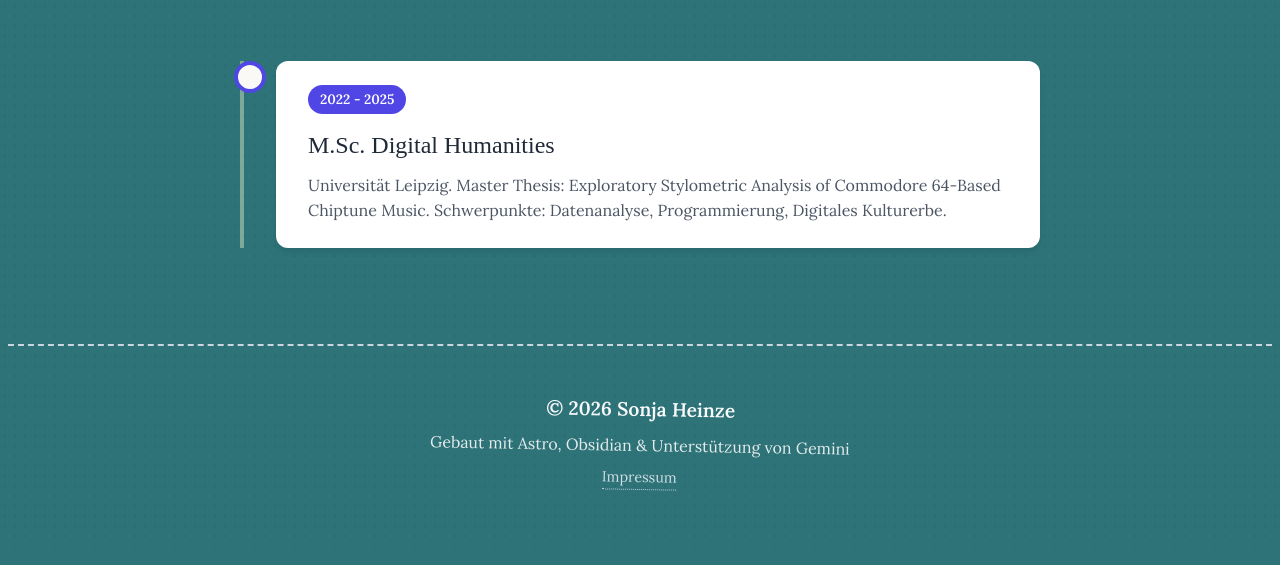
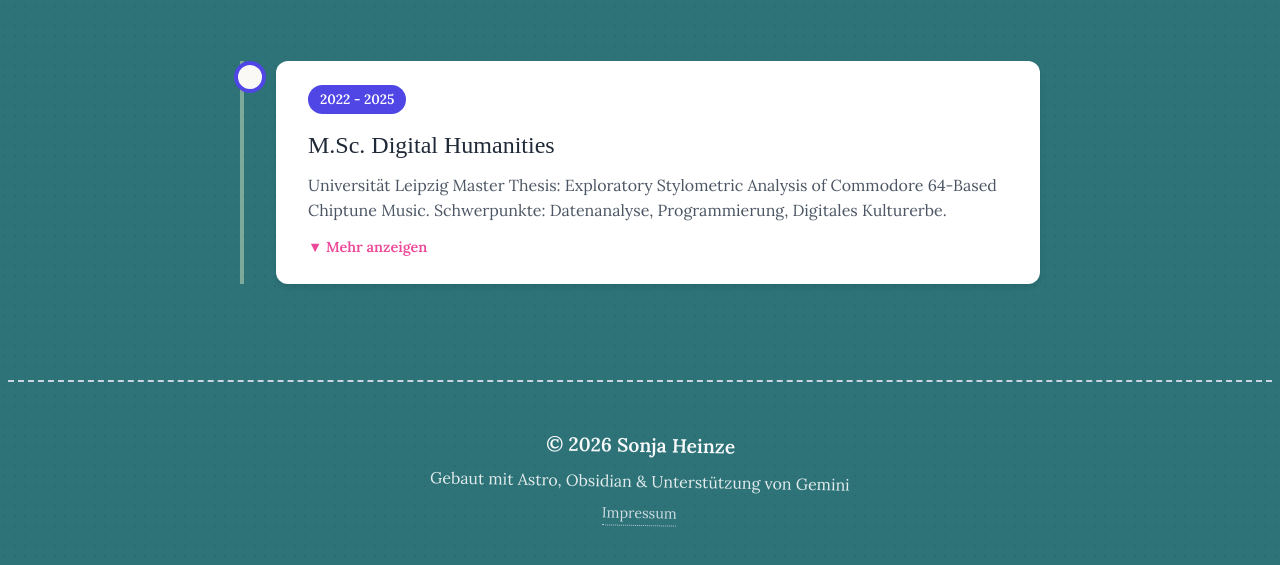
Before and after one commit to soheinze/soheinze.github.io, an Astro site: page /lebenslauf in a window 1280 px wide. Shown: the part 279-844 px from the top of the page. Built offline with nearby package versions, Linux system fonts and the light colour scheme; Astro itself is replaced by a stand-in of ours; a web font is replaced by a local one.

Commit message:
minor adjustments im design

```diff
--- a/src/content/lebenslauf/Master Studium.md
+++ b/src/content/lebenslauf/Master Studium.md
@@ -3,6 +3,8 @@ title: "M.Sc. Digital Humanities"
 year: "2022 - 2025"
 order: 1
 ---
-Universität Leipzig. Master Thesis: Exploratory Stylometric Analysis of Commodore 64-Based Chiptune Music.
+Universität Leipzig
+
+Master Thesis: Exploratory Stylometric Analysis of Commodore 64-Based Chiptune Music.
 
 Schwerpunkte: Datenanalyse, Programmierung, Digitales Kulturerbe.
--- a/src/pages/impressum.astro
+++ b/src/pages/impressum.astro
@@ -47,6 +47,7 @@ const pageTitle = "Impressum";
     max-width: 700px;
     margin: 3rem auto;
     background: #fff;
+    color: #1f2937; /* A11Y FIX: Dunkler Text auf weißem Hintergrund */
     padding: 3rem;
     box-shadow: 0 4px 15px rgba(0,0,0,0.05);
     /* Das Impressum liegt ganz gerade und ordentlich auf dem Tisch */
--- a/src/pages/lebenslauf.astro
+++ b/src/pages/lebenslauf.astro
@@ -25,10 +25,13 @@ const timelineData = allMilestones.sort((a, b) => b.data.order - a.data.order);
                     <div class="timeline-item">
                         <div class="timeline-dot" aria-hidden="true"></div>
 
-                        <div class="timeline-content">
+                        <div class="timeline-content expandable-card" onclick="this.classList.toggle('expanded')">
                             <span class="year-badge">{item.data.year}</span>
                             <h3>{item.data.title}</h3>
-                            <p>{item.body}</p>
+                            <div class="card-body">
+                                <p>{item.body}</p>
+                            </div>
+                            <div class="expand-indicator"></div>
                         </div>
                     </div>
                 ))
@@ -142,4 +145,35 @@ const timelineData = allMilestones.sort((a, b) => b.data.order - a.data.order);
         font-family: var(--font-body);
         line-height: 1.6;
     }
+
+    /* --- EXPANDABLE LOGIC --- */
+    .expandable-card {
+        cursor: pointer;
+    }
+
+    .card-body p {
+        display: -webkit-box;
+        -webkit-line-clamp: 3; /* Hier definieren wir den Zeilenumbruch */
+        -webkit-box-orient: vertical;
+        overflow: hidden;
+    }
+
+    .expandable-card.expanded .card-body p {
+        -webkit-line-clamp: unset;
+    }
+
+    /* Der Button-Text (als ::after Element generiert) */
+    .expand-indicator::after {
+        content: "▼ Mehr anzeigen";
+        color: var(--color-accent); /* Nutzt dein neues Pink */
+        font-size: 0.9rem;
+        font-weight: bold;
+        font-family: var(--font-body);
+        display: inline-block;
+        margin-top: 0.75rem;
+    }
+
+    .expandable-card.expanded .expand-indicator::after {
+        content: "▲ Weniger anzeigen";
+    }
 </style>
```
